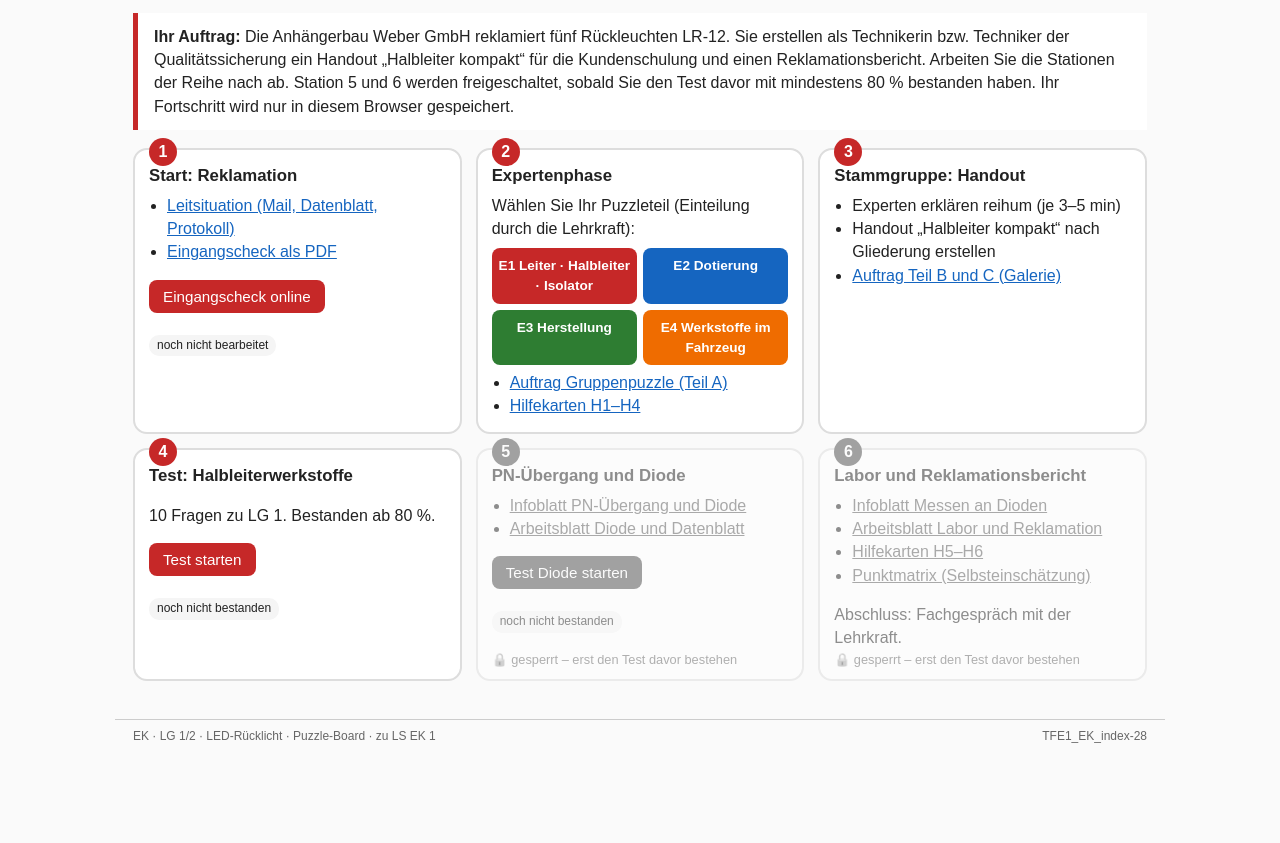
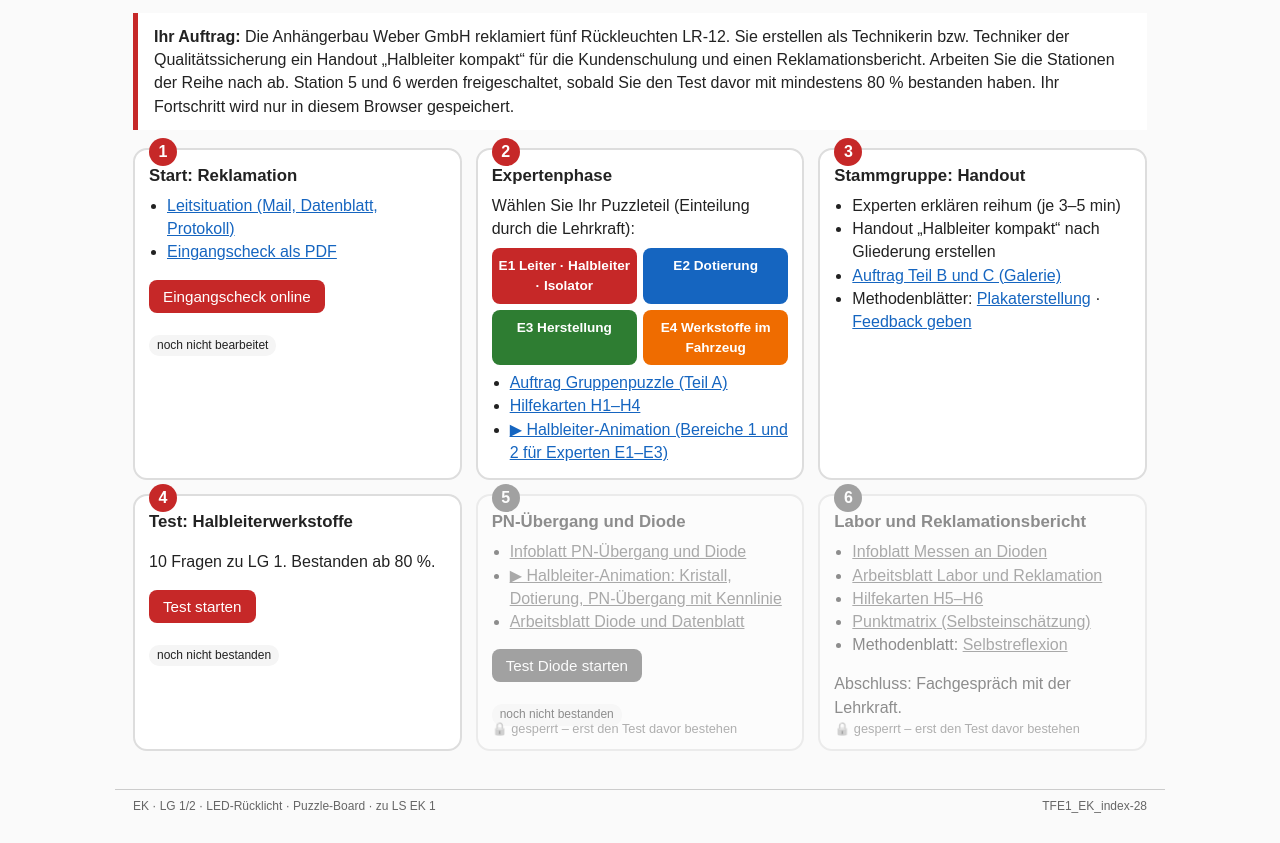
Before and after one commit to BS1-ET/TFE1-EK-01-LED-Ruecklicht, a plain HTML site: page index.html in a window 1280 px wide. Shown: the part 94-937 px from the top of the page. Before the commit the page ends 868 px from the top, so only its background shows below. Drawn offline with Linux system fonts and the light colour scheme.

Commit message:
Add files via upload

```diff
--- a/index.html
+++ b/index.html
@@ -61,21 +61,21 @@ footer{max-width:1050px;margin:20px auto;padding:8px 18px;border-top:1px solid #
   <div class="st" id="s2"><div class="nr">2</div><h2>Expertenphase</h2>
     Wählen Sie Ihr Puzzleteil (Einteilung durch die Lehrkraft):
     <div class="puzzle"><a class="p1" href="pdf/TFE1_EK_020-Infoblaetter-Experten-E1-E4-28.pdf#page=1">E1 Leiter · Halbleiter · Isolator</a><a class="p2" href="pdf/TFE1_EK_020-Infoblaetter-Experten-E1-E4-28.pdf#page=1">E2 Dotierung</a><a class="p3" href="pdf/TFE1_EK_020-Infoblaetter-Experten-E1-E4-28.pdf#page=2">E3 Herstellung</a><a class="p4" href="pdf/TFE1_EK_020-Infoblaetter-Experten-E1-E4-28.pdf#page=2">E4 Werkstoffe im Fahrzeug</a></div>
-    <ul><li><a href="pdf/TFE1_EK_021-Gruppenpuzzle-Handout-28.pdf">Auftrag Gruppenpuzzle (Teil A)</a></li><li><a href="pdf/TFE1_EK_090-Hilfekarten-28.pdf">Hilfekarten H1–H4</a></li></ul></div>
+    <ul><li><a href="pdf/TFE1_EK_021-Gruppenpuzzle-Handout-28.pdf">Auftrag Gruppenpuzzle (Teil A)</a></li><li><a href="pdf/TFE1_EK_090-Hilfekarten-28.pdf">Hilfekarten H1–H4</a></li><li><a target="_blank" rel="noopener" href="halbleiter.html">▶ Halbleiter-Animation (Bereiche 1 und 2 für Experten E1–E3)</a></li></ul></div>
 
   <div class="st" id="s3"><div class="nr">3</div><h2>Stammgruppe: Handout</h2>
-    <ul><li>Experten erklären reihum (je 3–5 min)</li><li>Handout „Halbleiter kompakt“ nach Gliederung erstellen</li><li><a href="pdf/TFE1_EK_021-Gruppenpuzzle-Handout-28.pdf">Auftrag Teil B und C (Galerie)</a></li></ul></div>
+    <ul><li>Experten erklären reihum (je 3–5 min)</li><li>Handout „Halbleiter kompakt“ nach Gliederung erstellen</li><li><a href="pdf/TFE1_EK_021-Gruppenpuzzle-Handout-28.pdf">Auftrag Teil B und C (Galerie)</a></li><li>Methodenblätter: <a target="_blank" rel="noopener" href="https://bs1-et.github.io/BS1-Methoden/#plakat">Plakaterstellung</a> · <a target="_blank" rel="noopener" href="https://bs1-et.github.io/BS1-Methoden/#feedback">Feedback geben</a></li></ul></div>
 
   <div class="st" id="s4"><div class="nr">4</div><h2>Test: Halbleiterwerkstoffe</h2>
     <p>10 Fragen zu LG 1. Bestanden ab 80 %.</p>
     <p><button onclick="starte('t026')">Test starten</button></p><span class="badge" id="b_t026">noch nicht bestanden</span></div>
 
   <div class="st locked" id="s5"><div class="nr">5</div><h2>PN-Übergang und Diode</h2>
-    <ul><li><a href="pdf/TFE1_EK_030-Infoblatt-PN-Uebergang-Diode-28.pdf">Infoblatt PN-Übergang und Diode</a></li><li><a href="pdf/TFE1_EK_031-Diode-Datenblatt-28.pdf">Arbeitsblatt Diode und Datenblatt</a></li></ul>
+    <ul><li><a href="pdf/TFE1_EK_030-Infoblatt-PN-Uebergang-Diode-28.pdf">Infoblatt PN-Übergang und Diode</a></li><li><a target="_blank" rel="noopener" href="halbleiter.html">▶ Halbleiter-Animation: Kristall, Dotierung, PN-Übergang mit Kennlinie</a></li><li><a href="pdf/TFE1_EK_031-Diode-Datenblatt-28.pdf">Arbeitsblatt Diode und Datenblatt</a></li></ul>
     <p><button onclick="starte('t036')">Test Diode starten</button></p><span class="badge" id="b_t036">noch nicht bestanden</span></div>
 
   <div class="st locked" id="s6"><div class="nr">6</div><h2>Labor und Reklamationsbericht</h2>
-    <ul><li><a href="pdf/TFE1_EK_040-Infoblatt-Messen-an-Dioden-28.pdf">Infoblatt Messen an Dioden</a></li><li><a href="pdf/TFE1_EK_041-Diode-pruefen-Reklamation-28.pdf">Arbeitsblatt Labor und Reklamation</a></li><li><a href="pdf/TFE1_EK_090-Hilfekarten-28.pdf">Hilfekarten H5–H6</a></li><li><a href="pdf/TFE1_EK_091-Punktmatrix-28.pdf">Punktmatrix (Selbsteinschätzung)</a></li></ul>
+    <ul><li><a href="pdf/TFE1_EK_040-Infoblatt-Messen-an-Dioden-28.pdf">Infoblatt Messen an Dioden</a></li><li><a href="pdf/TFE1_EK_041-Diode-pruefen-Reklamation-28.pdf">Arbeitsblatt Labor und Reklamation</a></li><li><a href="pdf/TFE1_EK_090-Hilfekarten-28.pdf">Hilfekarten H5–H6</a></li><li><a href="pdf/TFE1_EK_091-Punktmatrix-28.pdf">Punktmatrix (Selbsteinschätzung)</a></li><li>Methodenblatt: <a target="_blank" rel="noopener" href="https://bs1-et.github.io/BS1-Methoden/#selbstreflexion">Selbstreflexion</a></li></ul>
     <p>Abschluss: Fachgespräch mit der Lehrkraft.</p></div>
 </div>
 
```
